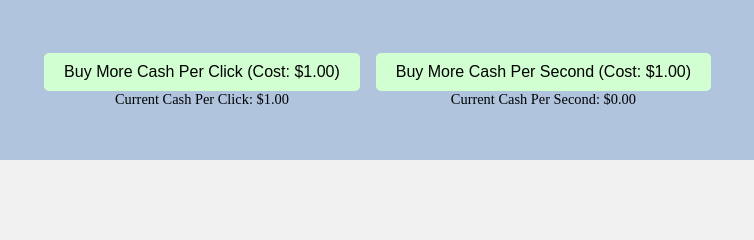
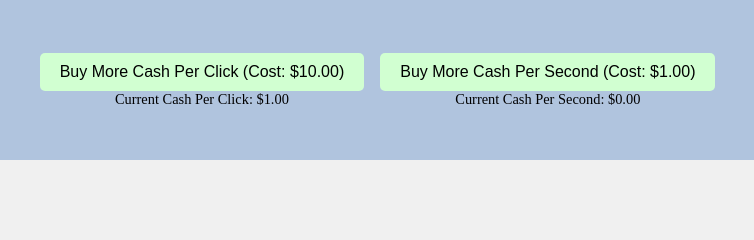
Before and after one commit to RENEGADE21AI/Course_Cursor, a plain HTML site: page index.html in a window 1280 px wide. Shown: the top 240 px of the page, 338-1092 px from the left. Drawn offline with Linux system fonts and the light colour scheme.

Commit message:
Update index.html

```diff
--- a/index.html
+++ b/index.html
@@ -75,7 +75,7 @@
   <div class="score" id="scoreDisplay">Cash: $0.00</div>
   <div class="upgrades">
     <div>
-      <button class="upgrade-button" id="upgradeClickButton">Buy More Cash Per Click (Cost: $1.00)</button>
+      <button class="upgrade-button" id="upgradeClickButton">Buy More Cash Per Click (Cost: $10.00)</button>
       <div class="upgrade-info" id="clickInfo">Current Cash Per Click: $0.00</div>
     </div>
     <div>
@@ -92,7 +92,7 @@
   let cash = 0;
   let cashPerClick = 1.00; // Set initial cash per click to $1.00 if it's 0.00
   let cashPerSecond = 0;
-  let upgradeClickCost = 1.00;
+  let upgradeClickCost = 10.00; // Starting cost set to $10.00
   let upgradeAutomaticCost = 1.00;
 
   const clickCash = document.getElementById('clickCash');
```
